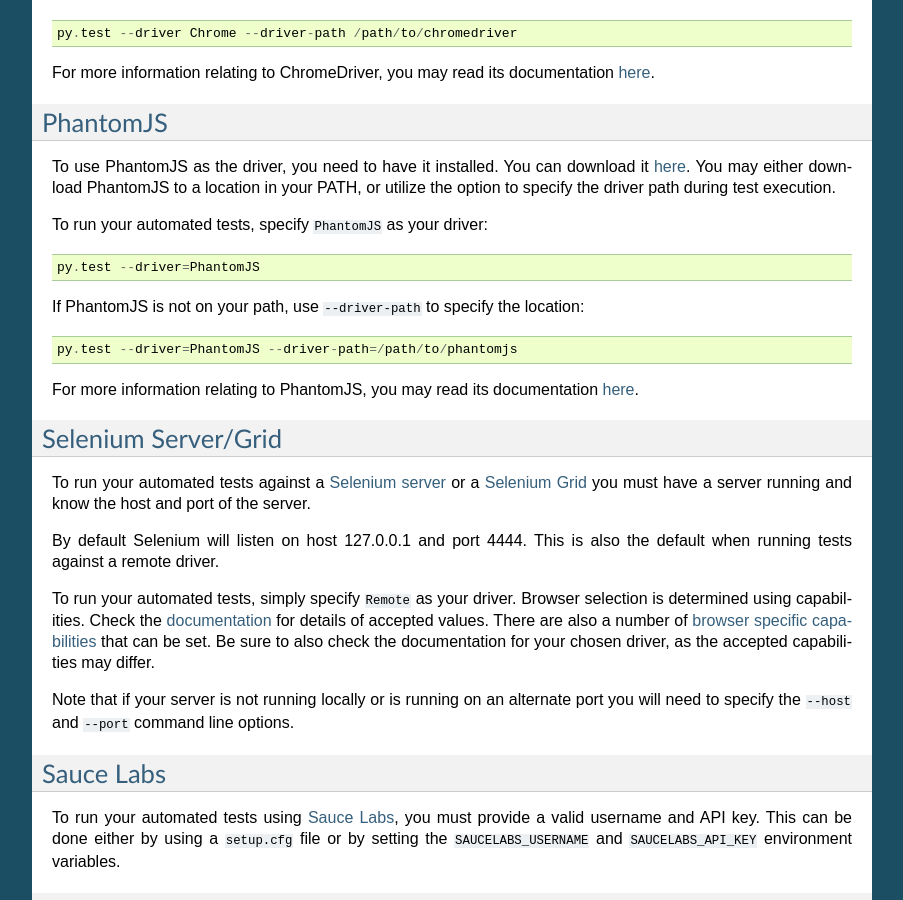
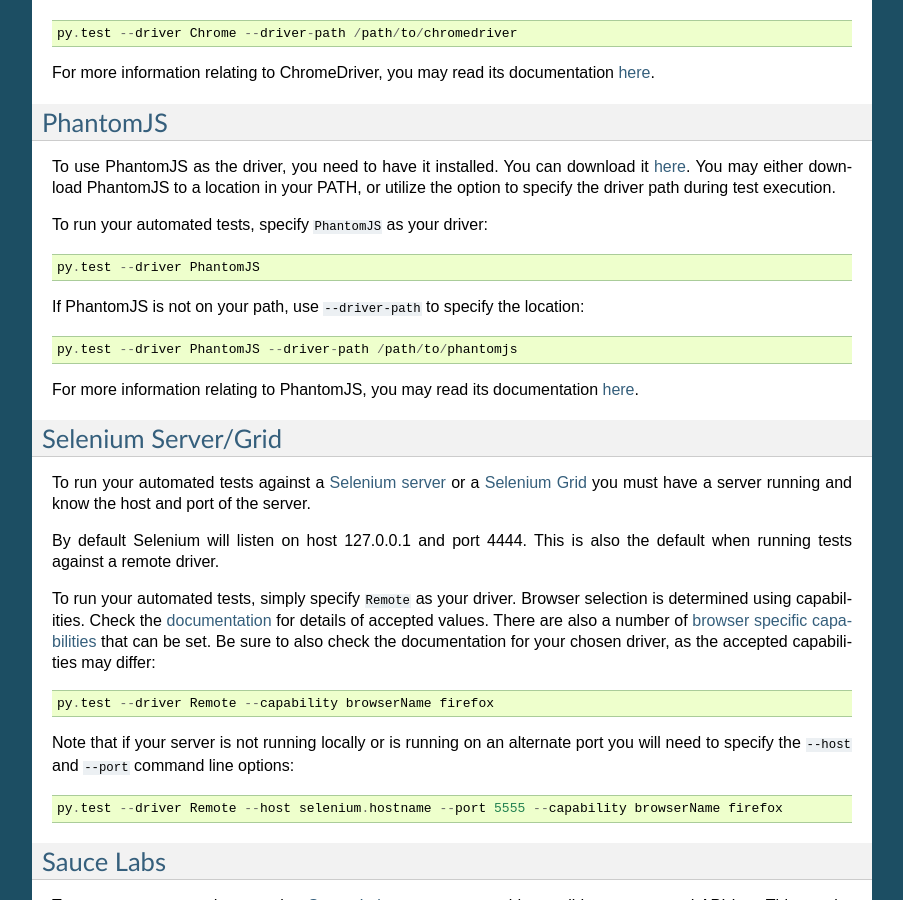
Before and after one commit to pytest-dev/pytest-selenium, a Sphinx documentation site: the page built from docs/user_guide.rst, in a window 1280 px wide and 900 px high, scrolled down 815 px. Shown: the whole window, without its empty margins (198-1101 px from the left). Built offline with Sphinx 7.4.7, drawn with Linux system fonts in a browser that asks for light colours; some of the changed text lies outside the part shown.

Commit message:
Updates based on review feedback

````diff
--- a/docs/news.rst
+++ b/docs/news.rst
@@ -1,5 +1,7 @@
 Release Notes
 =============
 
-**0.1**
+0.1
+---
+
 * Initial release
--- a/docs/user_guide.rst
+++ b/docs/user_guide.rst
@@ -41,12 +41,12 @@
 
 To run your automated tests, specify ``PhantomJS`` as your driver::
 
-  py.test --driver=PhantomJS
+  py.test --driver PhantomJS
 
 If PhantomJS is not on your path, use ``--driver-path`` to specify the
 location::
 
-  py.test --driver=PhantomJS --driver-path=/path/to/phantomjs
+  py.test --driver PhantomJS --driver-path /path/to/phantomjs
 
 For more information relating to PhantomJS, you may read its documentation
 `here <http://phantomjs.org/quick-start.html>`_.
@@ -68,11 +68,16 @@
 for details of accepted values. There are also a number of
 `browser specific capabilities <https://github.com/SeleniumHQ/selenium/wiki/DesiredCapabilities#browser-specific-capabilities>`_
 that can be set. Be sure to also check the documentation for your chosen
-driver, as the accepted capabilities may differ.
+driver, as the accepted capabilities may differ::
+
+  py.test --driver Remote --capability browserName firefox
 
 Note that if your server is not running locally or is running on an alternate
 port you will need to specify the ``--host`` and ``--port`` command line
-options.
+options::
+
+  py.test --driver Remote --host selenium.hostname --port 5555 --capability browserName firefox
+
 
 Sauce Labs
 **********
@@ -180,7 +185,7 @@
 
 To specify capabilities, you can provide a JSON file on the command line using
 the `pytest-variables <https://github.com/davehunt/pytest-variables>`_ plugin.
-For example if you had a ```capabilties.json`` containing your capabilities, you
+For example if you had a ``capabilties.json`` containing your capabilities, you
 would need to include ``--variables capabilities.json`` on your command line.
 
 The following is an example of a variables file including capabilities:
````
